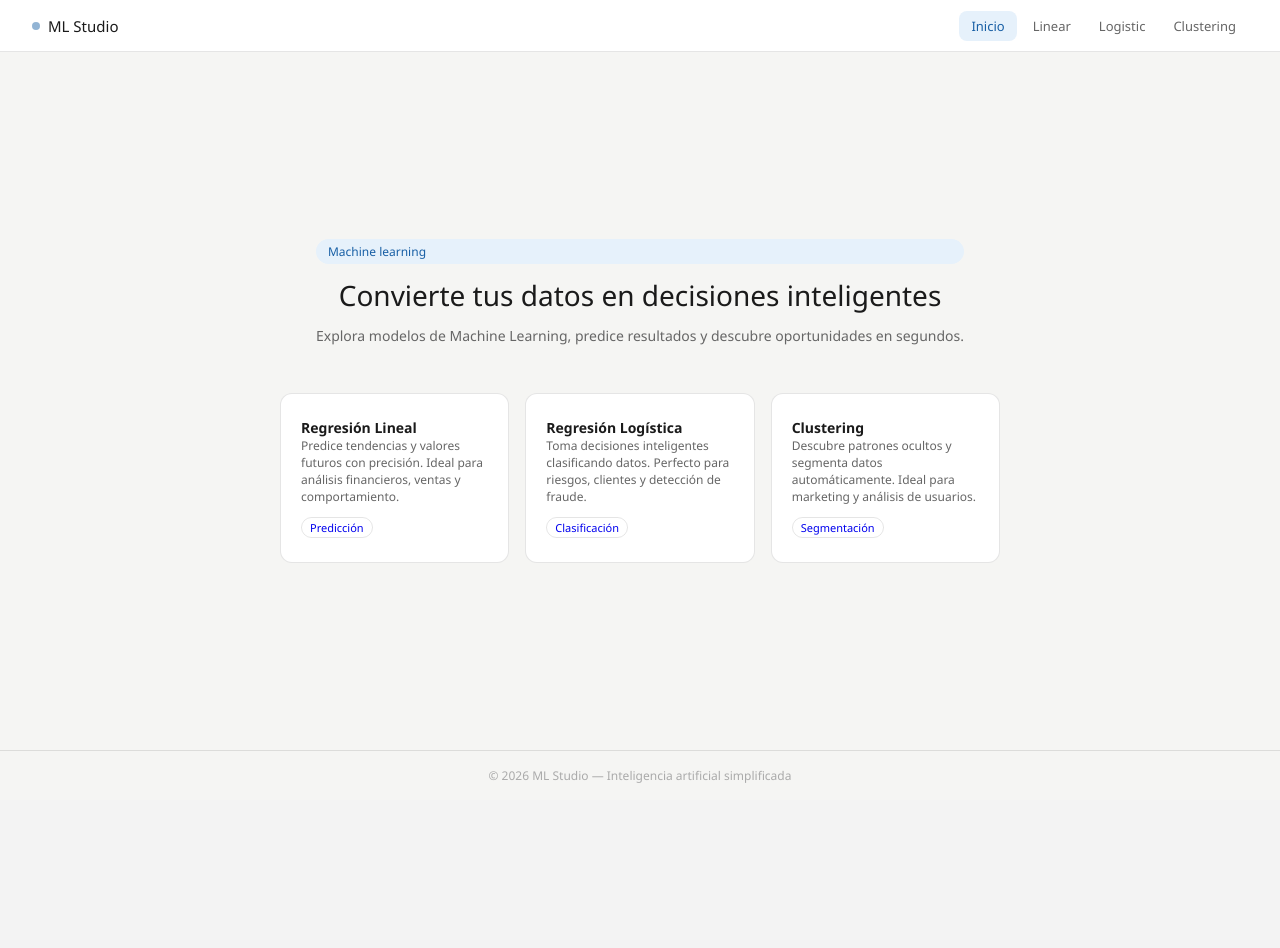
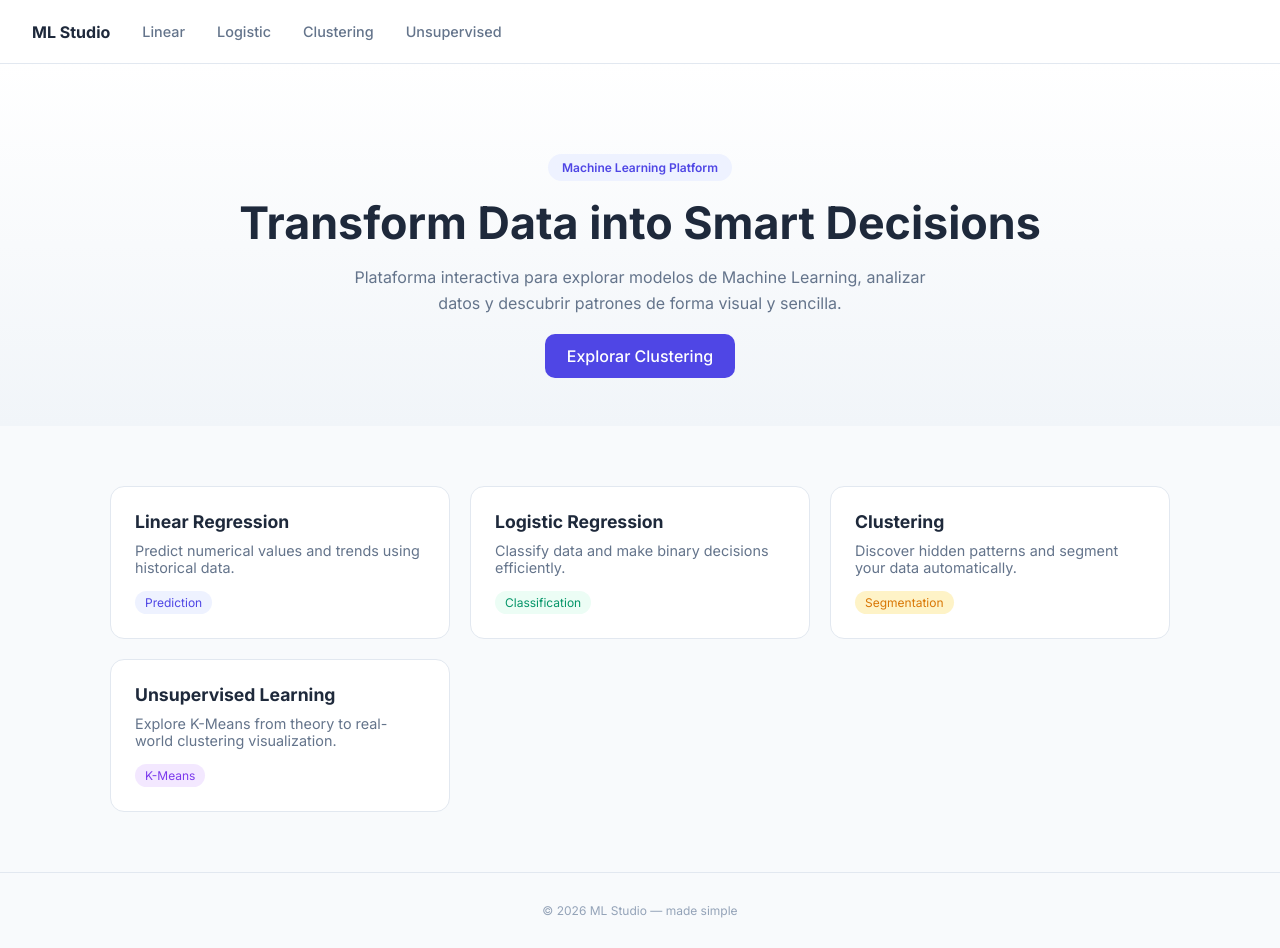
Before and after one commit to kmilomateus23-byte/MachineLearnig, a Flask app: page / in a window 1280 px wide. Before the commit the page ends 783 px from the top, so only its background shows below. Run offline with Flask 3, Linux system fonts and the light colour scheme.

Commit message:
unsupervised module added

```diff
--- a/app.py
+++ b/app.py
@@ -1,13 +1,20 @@
-from flask import Flask, render_template, request
+from flask import Flask, render_template, request, jsonify
 import linearRegression
 import RegresionLogistica
 import Clustering
 
+# NUEVO
+from sklearn.cluster import KMeans
+import pandas as pd
+import numpy as np
+
 app = Flask(__name__)
+
 
 @app.route('/')
 def home():
     return render_template('index.html')
+
 
 @app.route("/linearRegression/", methods=["GET", "POST"])
 def calculateGrade():
@@ -16,6 +23,7 @@ def calculateGrade():
         hours = float(request.form["hours"])
         result = linearRegression.calculateGrade(hours)
     return render_template("linearRegression.html", result=result)
+
 
 @app.route("/logisticRegression/", methods=["GET", "POST"])
 def logisticPrediction():
@@ -30,5 +38,42 @@ def clustering():
     data = Clustering.applyClustering()
     return render_template("clustering.html", data=data)
 
+
+
+@app.route("/unsupervised/")
+def unsupervised_home():
+    return render_template("unsupervised/index.html")
+
+@app.route("/unsupervised/concepts")
+def unsupervised_concepts():
+    return render_template("unsupervised/basic_concepts.html")
+
+@app.route("/unsupervised/kmeans-manual")
+def kmeans_manual():
+    return render_template("unsupervised/kmeans_manual.html")
+
+@app.route("/unsupervised/clustering")
+def unsupervised_clustering():
+    return render_template("unsupervised/clustering_app.html")
+
+
+@app.route("/api/kmeans")
+def api_kmeans():
+    data = pd.DataFrame({
+        "x": np.random.rand(1000),
+        "y": np.random.rand(1000)
+    })
+
+    model = KMeans(n_clusters=3, random_state=42)
+    data['cluster'] = model.fit_predict(data)
+
+    centroids = model.cluster_centers_.tolist()
+
+    return jsonify({
+        "data": data.to_dict(orient="records"),
+        "centroids": centroids
+    })
+
+# ========================
 if __name__ == '__main__':
     app.run(debug=True)
--- a/templates/index.html
+++ b/templates/index.html
@@ -1,197 +1,213 @@
 <!DOCTYPE html>
 <html lang="es">
 <head>
-  <meta charset="UTF-8">
-  <meta name="viewport" content="width=device-width, initial-scale=1.0">
+  <meta charset="UTF-8"/>
+  <meta name="viewport" content="width=device-width, initial-scale=1.0"/>
   <title>ML Studio</title>
+
+  <link href="https://fonts.googleapis.com/css2?family=Inter:wght@300;400;500;600;700&display=swap" rel="stylesheet">
+
   <style>
-    *, *::before, *::after { box-sizing: border-box; margin: 0; padding: 0; }
+    * { margin:0; padding:0; box-sizing:border-box; }
 
     body {
-      font-family: 'Segoe UI', system-ui, sans-serif;
-      background: #f5f5f3;
-      min-height: 100vh;
-      display: flex;
-      flex-direction: column;
+      font-family: 'Inter', sans-serif;
+      background: #f8fafc;
+      color: #1e293b;
     }
 
+    /* NAV */
     nav {
-      background: #ffffff;
-      border-bottom: 0.5px solid rgba(0,0,0,0.1);
+      background: #fff;
+      border-bottom: 1px solid #e2e8f0;
       padding: 0 2rem;
-      height: 52px;
       display: flex;
       align-items: center;
       justify-content: space-between;
-      position: sticky;
-      top: 0;
-      z-index: 10;
+      height: 64px;
+    }
+
+    .nav-left {
+      display: flex;
+      align-items: center;
+      gap: 2rem;
     }
 
     .nav-brand {
-      display: flex;
-      align-items: center;
-      gap: 8px;
-      font-size: 15px;
-      font-weight: 500;
-      color: #1a1a1a;
+      font-weight: 700;
+      font-size: 1rem;
       text-decoration: none;
+      color: #1e293b;
     }
 
-    .nav-brand-dot {
-      width: 8px; height: 8px;
-      border-radius: 50%;
-      background: #185FA5;
-      animation: pulse 2s infinite;
-    }
-
-    .nav-links { display: flex; align-items: center; gap: 4px; }
-
-    .nav-links a {
-      padding: 6px 12px;
-      border-radius: 8px;
-      font-size: 13px;
-      color: #666;
+    nav a {
       text-decoration: none;
-    }
-
-    .nav-links a:hover { background: #f0f0ee; color: #1a1a1a; }
-    .nav-links a.active { background: #e6f1fb; color: #185FA5; }
-
-    main {
-      flex: 1;
-      display: flex;
-      flex-direction: column;
-      align-items: center;
-      justify-content: center;
-      padding: 3rem 2rem;
-      gap: 3rem;
-    }
-
-    .hero { text-align: center; display: flex; flex-direction: column; gap: 0.75rem; }
-
-    .hero-badge {
-      display: inline-flex;
-      align-items: center;
-      gap: 6px;
-      padding: 4px 12px;
-      background: #e6f1fb;
-      color: #185FA5;
-      border-radius: 999px;
-      font-size: 12px;
+      color: #64748b;
+      font-size: .9rem;
       font-weight: 500;
     }
 
-    .hero h1 { font-size: 28px; font-weight: 500; color: #1a1a1a; }
-    .hero p  { font-size: 14px; color: #666; }
+    nav a:hover {
+      color: #4f46e5;
+    }
 
+    /* HERO */
+    .hero {
+      text-align: center;
+      padding: 90px 20px 60px;
+      background: linear-gradient(to bottom, #ffffff, #f1f5f9);
+    }
+
+    .tag {
+      background: #eef2ff;
+      color: #4f46e5;
+      padding: 6px 14px;
+      border-radius: 20px;
+      font-size: 12px;
+      font-weight: 600;
+      display: inline-block;
+      margin-bottom: 15px;
+    }
+
+    h1 {
+      font-size: 2.8rem;
+      margin-bottom: 15px;
+      font-weight: 700;
+    }
+
+    .subtitle {
+      color: #64748b;
+      max-width: 600px;
+      margin: 0 auto 30px;
+      line-height: 1.6;
+    }
+
+    /* BUTTON */
+    .cta {
+      background: #4f46e5;
+      color: white;
+      padding: 12px 22px;
+      border-radius: 10px;
+      text-decoration: none;
+      font-weight: 500;
+    }
+
+    .cta:hover {
+      background: #4338ca;
+    }
+
+    /* CARDS */
     .cards {
       display: grid;
-      grid-template-columns: repeat(3, 1fr);
-      gap: 16px;
-      width: 100%;
-      max-width: 720px;
-    }
-
-    @media (max-width: 600px) {
-      .cards { grid-template-columns: 1fr; }
+      grid-template-columns: repeat(auto-fit, minmax(260px,1fr));
+      gap: 20px;
+      max-width: 1100px;
+      margin: 60px auto;
+      padding: 0 20px;
     }
 
     .card {
-      background: #ffffff;
-      border: 0.5px solid rgba(0,0,0,0.1);
-      border-radius: 12px;
-      padding: 1.5rem 1.25rem;
+      background: white;
+      border-radius: 14px;
+      padding: 24px;
+      border: 1px solid #e2e8f0;
       text-decoration: none;
-      display: flex;
-      flex-direction: column;
-      gap: 12px;
-      transition: 0.2s;
+      color: inherit;
+      transition: .2s;
     }
 
     .card:hover {
-      transform: translateY(-3px);
-      box-shadow: 0 6px 20px rgba(0,0,0,0.08);
+      transform: translateY(-4px);
+      box-shadow: 0 10px 25px rgba(0,0,0,.08);
     }
 
-    .card-title { font-size: 14px; font-weight: 600; color: #1a1a1a; }
-    .card-desc  { font-size: 12px; color: #666; }
+    .card h3 {
+      margin-bottom: 10px;
+      font-size: 1.1rem;
+    }
 
-    .card-tag {
-      padding: 2px 8px;
-      border-radius: 999px;
-      font-size: 11px;
-      border: 0.5px solid rgba(0,0,0,0.1);
-      width: fit-content;
+    .card p {
+      color: #64748b;
+      font-size: .9rem;
+    }
+
+    .badge {
+      display: inline-block;
+      margin-top: 15px;
+      font-size: 12px;
+      padding: 4px 10px;
+      border-radius: 20px;
     }
 
     footer {
-      border-top: 0.5px solid rgba(0,0,0,0.1);
-      padding: 1rem;
       text-align: center;
+      padding: 30px;
       font-size: 12px;
-      color: #aaa;
+      color: #94a3b8;
+      border-top: 1px solid #e2e8f0;
     }
-
-    @keyframes pulse { 0%,100%{opacity:1} 50%{opacity:0.4} }
   </style>
 </head>
 
 <body>
 
+<!-- NAV -->
 <nav>
-    <a href="/" class="nav-brand">
-      <div class="nav-brand-dot"></div>
-      ML Studio
-    </a>
-    <div class="nav-links">
-      <a href="/" class="active">Inicio</a>
+  <div class="nav-left">
+    <a href="/" class="nav-brand">ML Studio</a>
+
     <a href="/linearRegression/">Linear</a>
     <a href="/logisticRegression/">Logistic</a>
     <a href="/clustering/">Clustering</a>
+    <a href="/unsupervised/">Unsupervised</a>
   </div>
 </nav>
 
-  <main>
+<!-- HERO -->
+<div class="hero">
+  <div class="tag">Machine Learning Platform</div>
 
-    <div class="hero">
-      <span class="hero-badge">Machine learning</span>
-      <h1>Convierte tus datos en decisiones inteligentes</h1>
-      <p>Explora modelos de Machine Learning, predice resultados y descubre oportunidades en segundos.</p>
+  <h1>Transform Data into Smart Decisions</h1>
+
+  <p class="subtitle">
+    Plataforma interactiva para explorar modelos de Machine Learning,
+    analizar datos y descubrir patrones de forma visual y sencilla.
+  </p>
+
+  <a href="/unsupervised/" class="cta">Explorar Clustering</a>
 </div>
 
+<!-- CARDS -->
 <div class="cards">
 
   <a href="/linearRegression/" class="card">
-        <div>
-          <p class="card-title">Regresión Lineal</p>
-          <p class="card-desc">Predice tendencias y valores futuros con precisión. Ideal para análisis financieros, ventas y comportamiento.</p>
-        </div>
-        <span class="card-tag">Predicción</span>
+    <h3>Linear Regression</h3>
+    <p>Predict numerical values and trends using historical data.</p>
+    <span class="badge" style="background:#eef2ff;color:#4f46e5;">Prediction</span>
   </a>
 
   <a href="/logisticRegression/" class="card">
-        <div>
-          <p class="card-title">Regresión Logística</p>
-          <p class="card-desc">Toma decisiones inteligentes clasificando datos. Perfecto para riesgos, clientes y detección de fraude.</p>
-        </div>
-        <span class="card-tag">Clasificación</span>
+    <h3>Logistic Regression</h3>
+    <p>Classify data and make binary decisions efficiently.</p>
+    <span class="badge" style="background:#ecfdf5;color:#059669;">Classification</span>
   </a>
 
   <a href="/clustering/" class="card">
-        <div>
-          <p class="card-title">Clustering</p>
-          <p class="card-desc">Descubre patrones ocultos y segmenta datos automáticamente. Ideal para marketing y análisis de usuarios.</p>
-        </div>
-        <span class="card-tag">Segmentación</span>
+    <h3>Clustering</h3>
+    <p>Discover hidden patterns and segment your data automatically.</p>
+    <span class="badge" style="background:#fef3c7;color:#d97706;">Segmentation</span>
+  </a>
+
+  <a href="/unsupervised/" class="card">
+    <h3>Unsupervised Learning</h3>
+    <p>Explore K-Means from theory to real-world clustering visualization.</p>
+    <span class="badge" style="background:#f3e8ff;color:#7c3aed;">K-Means</span>
   </a>
 
 </div>
 
-  </main>
-
 <footer>
-    © 2026 ML Studio — Inteligencia artificial simplificada
+  © 2026 ML Studio — made simple
 </footer>
 
 </body>
```
Also changed, not shown: templates/unsupervised/basic_concepts.html (added, +56 -0 lines), templates/unsupervised/clustering_app.html (added, +83 -0 lines), templates/unsupervised/index.html (added, +89 -0 lines), templates/unsupervised/kmeans_manual.html (added, +77 -0 lines). Lines whose indentation alone changed are shown as unchanged.
